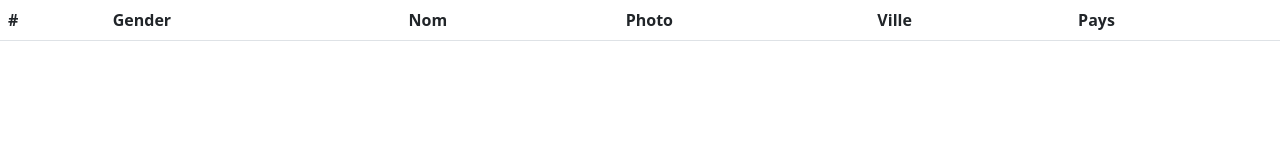
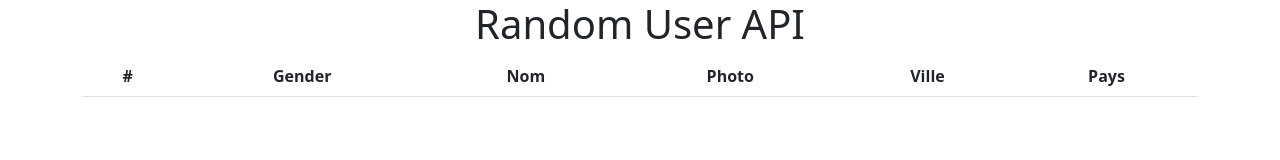
Before and after one commit to LiliwoL/Javascript-Random-User-API, a plain HTML site: page index.html in a window 1280 px wide. Drawn offline with nearby package versions, Linux system fonts and the light colour scheme; no server answers.

Commit message:
Update status code

```diff
--- a/index.html
+++ b/index.html
@@ -10,6 +10,16 @@
     <link rel="stylesheet" href="https://cdn.jsdelivr.net/gh/lipis/flag-icons@6.6.6/css/flag-icons.min.css" />
   </head>
   <body>
+
+    <div class="container">
+      <div class="row">
+        <div class="col-12 text-center">
+          <h1 class="text-center">Random User API</h1>
+        </div>
+      </div>
+
+      <div class="row">
+        <div class="col-12 text-center">
           <!-- Tableau en Bootstrap: https://getbootstrap.com/docs/5.2/content/tables/ -->
           <table class="table table-hover table-striped">
             <thead>
@@ -28,7 +38,11 @@
               <!-- Données issues du JSON -->
             </tbody>
           </table>
+        </div>
+      </div>
+    </div>
 
+    <!-- Appel de jQuery -->
     <script src="assets/js/bootstrap.bundle.min.js"></script>
 
     <!-- Appel du script -->
```
Lines whose indentation alone changed are shown as unchanged.
